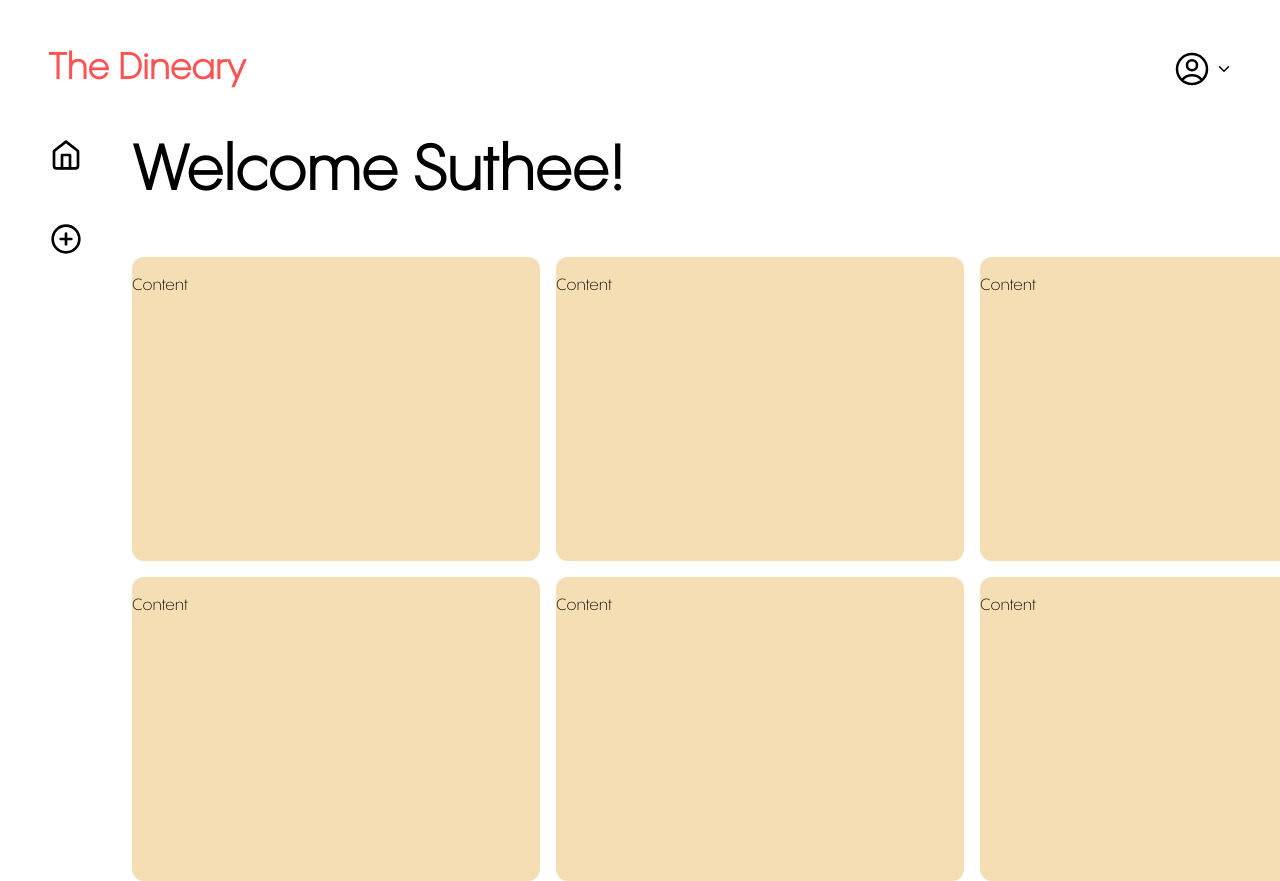
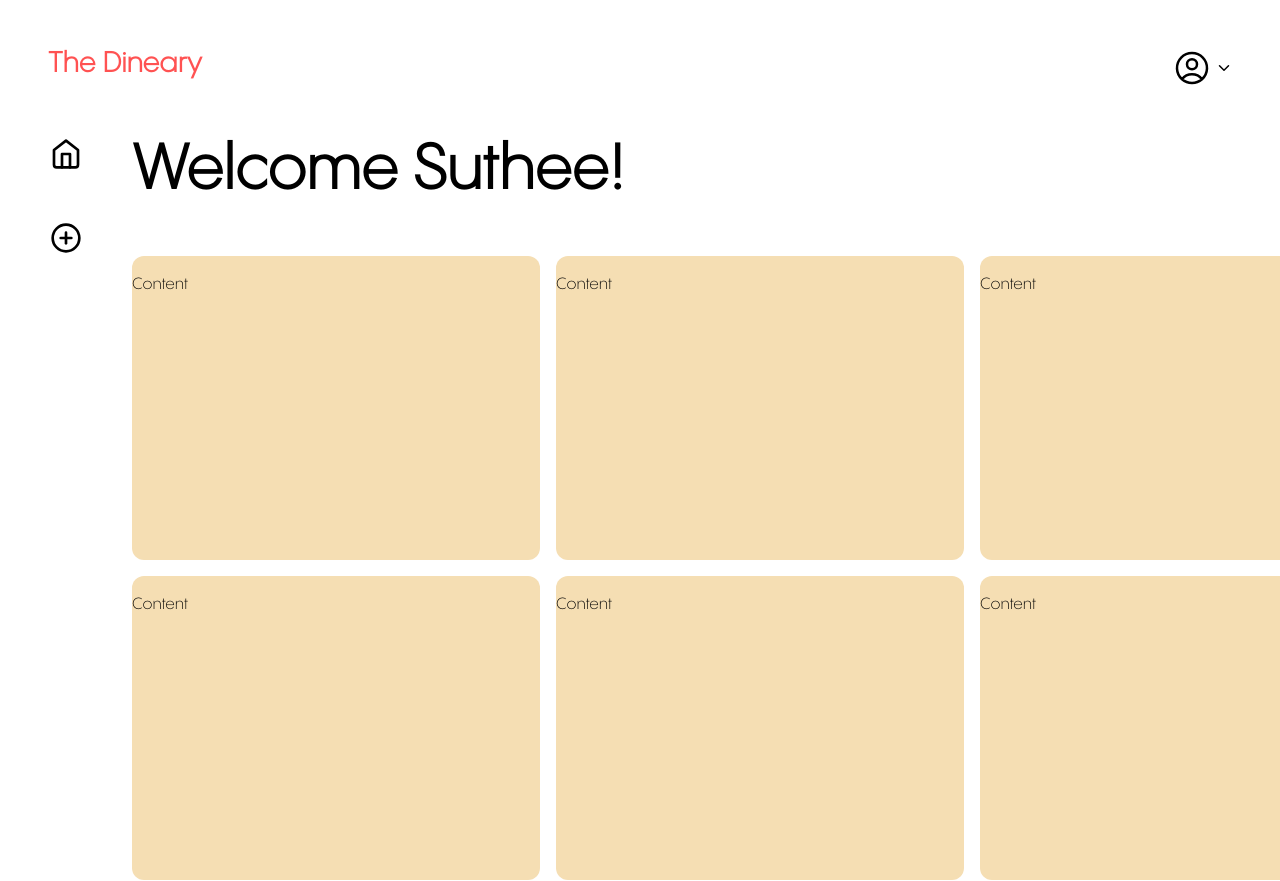
Before and after one commit to SutheeDev/PerScholasCapstoneFE, a React (Vite) app: page / in a window 1280 px wide. Shown: the top 881 px of the page. Built offline with nearby package versions, Linux system fonts and the light colour scheme; no server answers.

Commit message:
created globalContext
created globalContext, passed context provider, created custom hook called useGlobalContext

```diff
--- a/src/App.jsx
+++ b/src/App.jsx
@@ -1,4 +1,4 @@
-import { useState, useEffect } from "react";
+import { useState, useEffect, createContext, useContext } from "react";
 import { BrowserRouter, Routes, Route } from "react-router-dom";
 import {
   Home,
@@ -10,6 +10,7 @@ import {
 import apiClient from "./utils/apiClient";
 
 const userId = import.meta.env.VITE_USER_ID;
+const globalContext = createContext();
 
 const App = () => {
   const [user, setUser] = useState({});
@@ -28,6 +29,7 @@ const App = () => {
   }, []);
 
   return (
+    <globalContext.Provider value={user}>
       <BrowserRouter>
         <Routes>
           <Route path="/" element={<Home />} />
@@ -41,6 +43,8 @@ const App = () => {
           <Route path="*" element={<Error />} />
         </Routes>
       </BrowserRouter>
+    </globalContext.Provider>
   );
 };
+export const useGlobalContext = () => useContext(globalContext);
 export default App;
--- a/src/components/Logo.jsx
+++ b/src/components/Logo.jsx
@@ -6,6 +6,6 @@ const Logo = () => {
 export default Logo;
 
 const Wrapper = styled.h1`
-  font-size: 36px;
+  font-size: 28px;
   color: var(--text-secondary-color);
 `;
--- a/src/pages/Home.jsx
+++ b/src/pages/Home.jsx
@@ -1,13 +1,15 @@
 import { Logo, UserIcon, NavigationIcon, Card } from "../components/index";
 import styled from "styled-components";
 
-// home
+// import icons
 import { FiHome } from "react-icons/fi";
-
-// Create
 import { FiPlusCircle } from "react-icons/fi";
+import { useGlobalContext } from "../App";
 
 const Home = () => {
+  const data = useGlobalContext();
+  console.log(data.name);
+
   return (
     <main>
       <nav>
```
Lines whose indentation alone changed are shown as unchanged.
